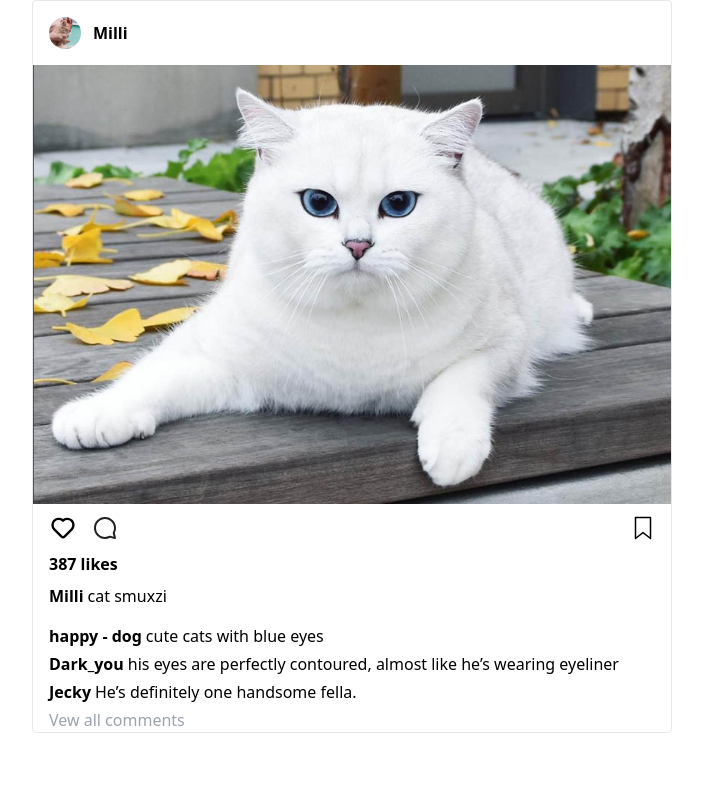
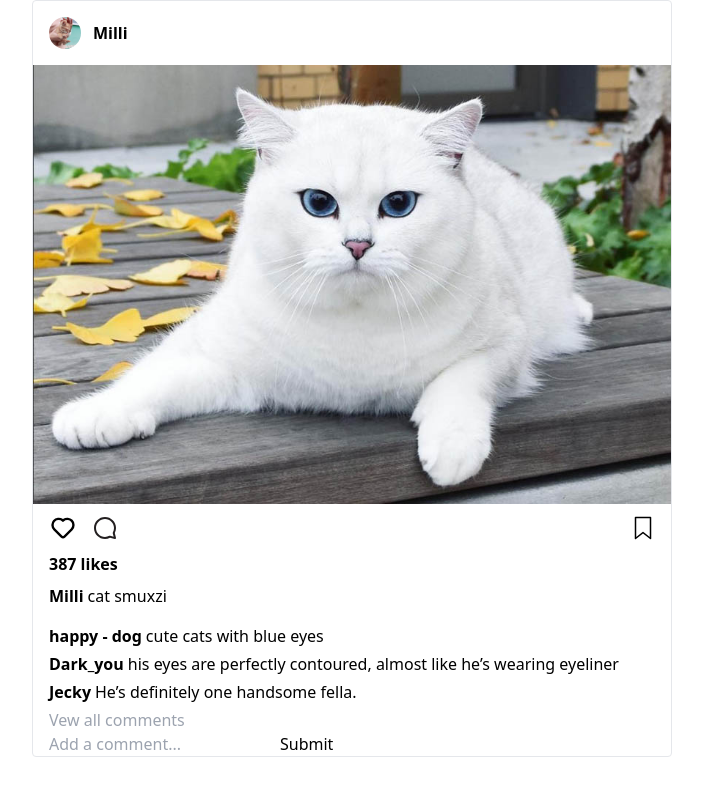
Before and after one commit to Milli-Mi/react-instagram-clone, a React (Create React App) app: page /p/1/1 in a window 1280 px wide. Shown: the top 796 px of the page, without its empty margins (288-991 px from the left). Built offline with nearby package versions, Linux system fonts and the light colour scheme; some icons are missing.

Commit message:
update file

```diff
--- /dev/null
+++ b/src/components/Post/AddCommentForm.js
@@ -0,0 +1,10 @@
+import React, { Component } from 'react';
+
+export default class AddCommentForm extends Component {
+  render() {
+    return <div>
+        <input type="text" name="comment" placeholder = "Add a comment..." />
+        <button type = "submit">Submit</button>
+    </div>;
+  }
+}
--- a/src/components/Post/Comments.js
+++ b/src/components/Post/Comments.js
@@ -1,4 +1,5 @@
 import React, { Component } from 'react';
+import AddCommentForm from './AddCommentForm';
 
 const COMMENTS_MIN_COUNT = 3;
 
@@ -24,7 +25,7 @@ export default class Comments extends Component {
             <div className='pl-4'>
                 {comments.slice(0, commentsSlice).map((comment) => (
                     <p className='mb-1'>
-                        <a href='#'>
+                        <a href='/#'>
                             <span className='mr-1 font-bold'>
                                 {comment.username}
                             </span>
@@ -32,7 +33,8 @@ export default class Comments extends Component {
                         <span>{comment.text}</span>
                     </p>
                 ))}
-                {comments.length > 3 && commentsSlice < comments.length && (
+                {comments.length > COMMENTS_MIN_COUNT &&
+                    commentsSlice < comments.length && (
                         <button
                             type='button'
                             className='cursor-pointer text-gray-400'
@@ -41,6 +43,7 @@ export default class Comments extends Component {
                             Vew all comments
                         </button>
                     )}
+                    <AddCommentForm />
             </div>
         );
     }
--- a/src/components/Post/Header.js
+++ b/src/components/Post/Header.js
@@ -4,7 +4,7 @@ export default function Header({username, profileSrc}) {
 
     return (
         <div className="p-4">
-            <a href='#' className='flex items-center'>
+            <a href='/#' className='flex items-center'>
                 <img
                     src={profileSrc}
                     alt={username}
```
Also changed, not shown: 1 other file (tests, documents, lock files or other folders). Lines whose indentation alone changed are shown as unchanged.
